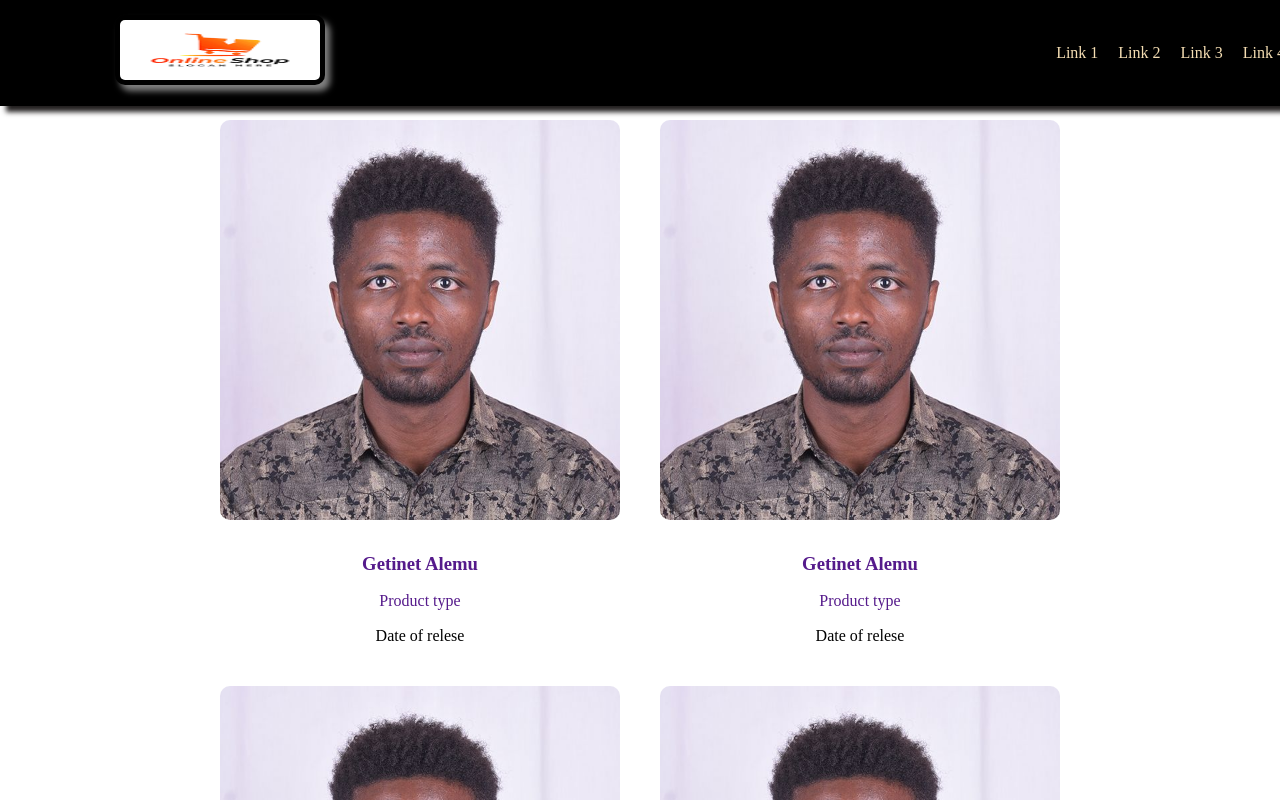
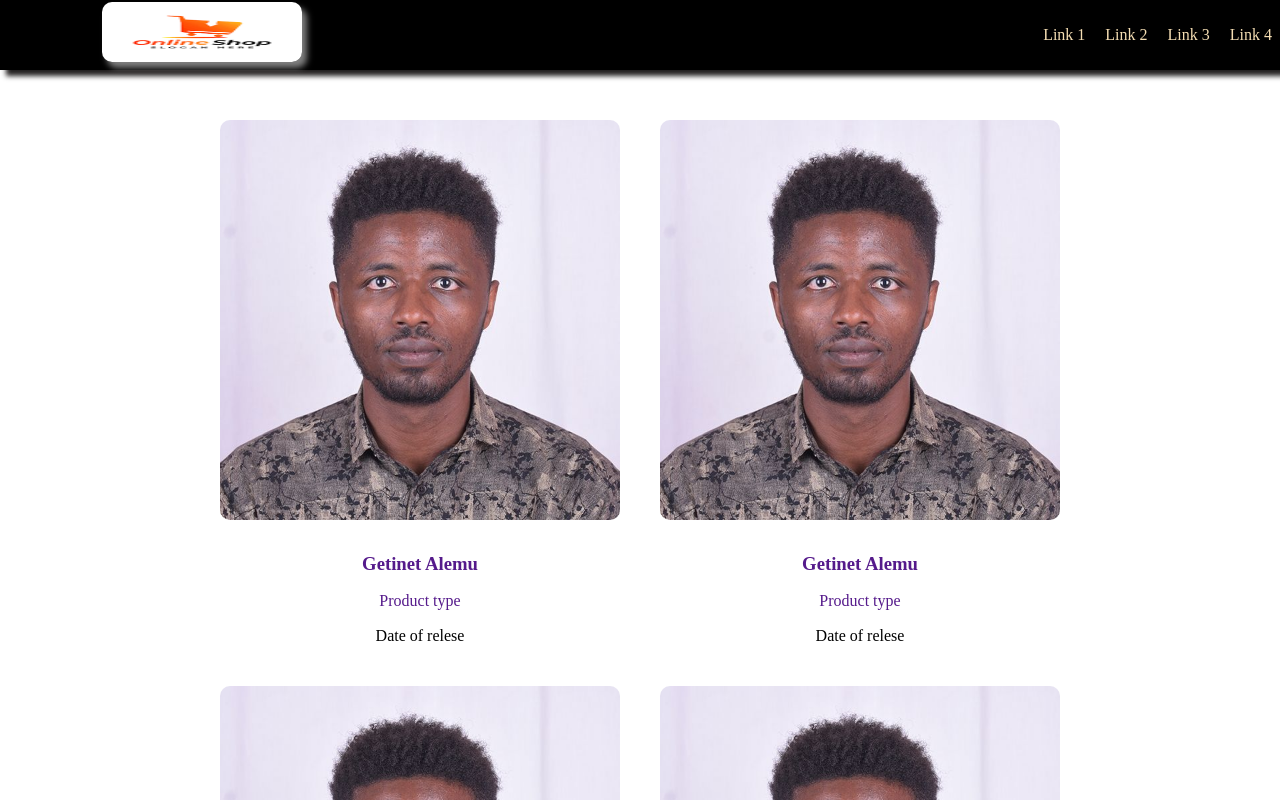
Before and after one commit to Getinet-Alemu-Mijena/-Online_Shopping_Management_System2, an Angular app: page /Home in a window 1280 px wide. Shown: the top 800 px of the page. Built offline with nearby package versions, Linux system fonts and the light colour scheme.

Commit message:
New changes on all compinent

```diff
--- a/src/app/home/home.component.css
+++ b/src/app/home/home.component.css
@@ -6,7 +6,7 @@ body{
     display: flex;
     justify-content: space-between;
     align-items: center;
-    padding: 15px;
+    padding: 2px;
     background-color: black;
     color: wheat;
     width: 100%;
@@ -47,7 +47,7 @@ body{
     height: 60px;
     border-radius: 10px;
     box-shadow: 5px 6px 6px gray;
-    padding: 5px;
+    /* padding: 5px; */
     margin-left: 100px;
 }
 
--- a/src/app/login/login.component.css
+++ b/src/app/login/login.component.css
@@ -7,7 +7,7 @@ body{
     display: flex;
     justify-content: space-between;
     align-items: center;
-    padding: 15px;
+    padding: 2px;
     background-color: black;
     color: wheat;
     width: 100%;
--- a/src/app/registration/registration.component.css
+++ b/src/app/registration/registration.component.css
@@ -7,7 +7,7 @@ body{
     display: flex;
     justify-content: space-between;
     align-items: center;
-    padding: 15px;
+    padding: 2px;
     background-color: black;
     color: wheat;
     width: 100%;
--- a/src/app/seller/seller.component.css
+++ b/src/app/seller/seller.component.css
@@ -12,7 +12,7 @@
     left: 0;
     right: 0;
     z-index: 100;
-    margin-bottom: 5px;
+    /* margin-bottom: 5px; */
 }
 
 .navbar .user-icon {
@@ -25,6 +25,7 @@
     display: flex;
     flex-direction: column;
     align-content: flex-end;
+    margin-right: 15px;
 }
 
 .navbar .user-icon a img {
--- a/src/app/userprofile/userprofile.component.css
+++ b/src/app/userprofile/userprofile.component.css
@@ -28,6 +28,7 @@ body{
     display: flex;
     flex-direction: column;
     align-content: flex-end;
+    margin-right: 15px;
 }
 
 .navbar .user-icon a img {
```
